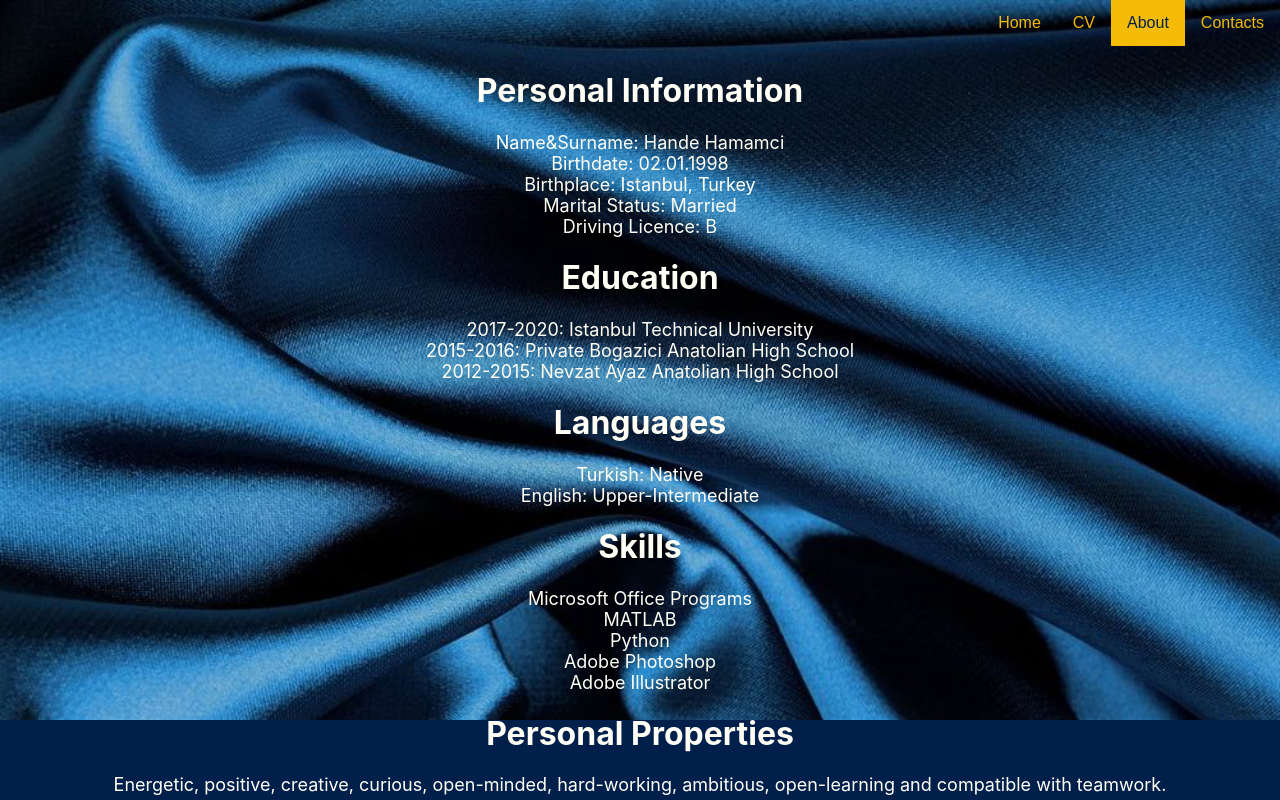
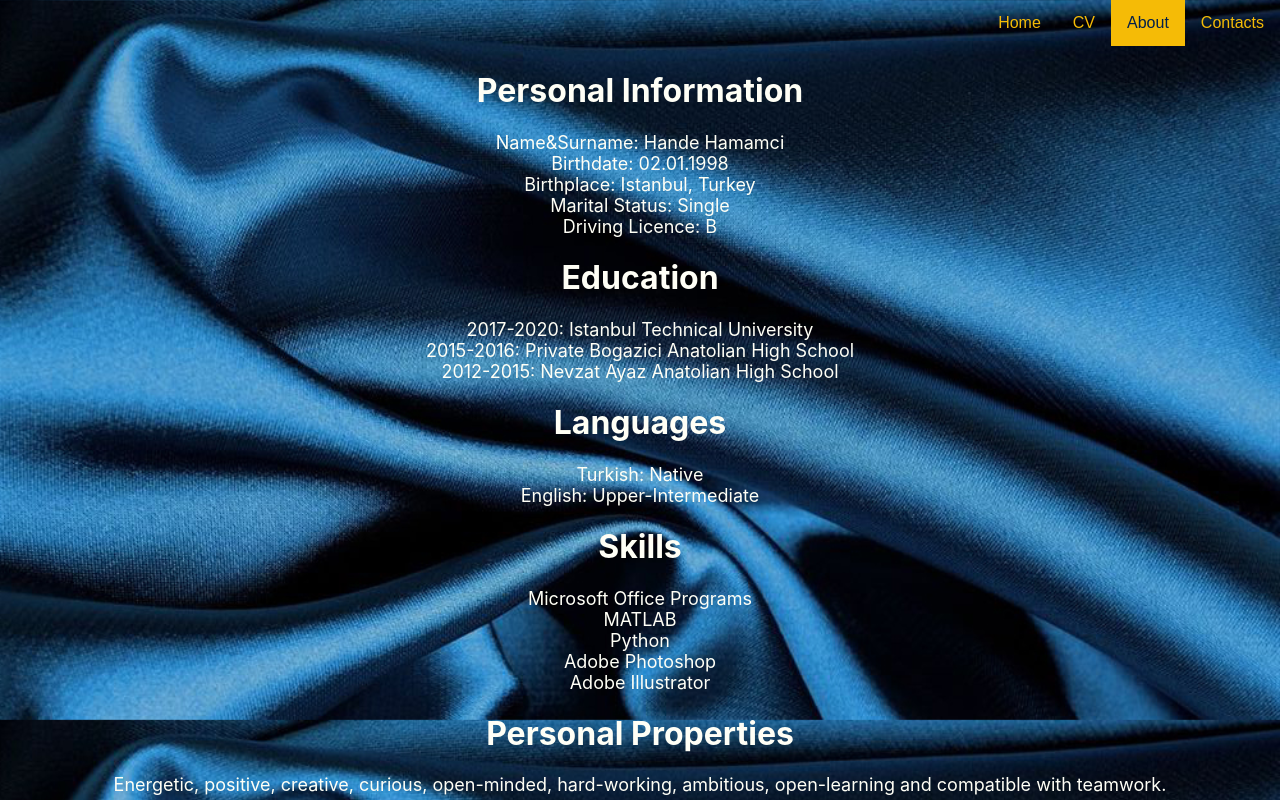
Before and after one commit to ismailnamdar/hande-portfolio, a React (Create React App) app: page /about in a window 1280 px wide. Shown: the top 800 px of the page. Built offline with nearby package versions, Linux system fonts and the light colour scheme.

Commit message:
fix(About): repeat background

```diff
--- a/src/pages/About.js
+++ b/src/pages/About.js
@@ -12,7 +12,7 @@ const StyledDiv = styled.div`
 	background: ${props => props.theme.thirdColor} url(${props => props.backgroundImageUrl});
 	background-color: ${props => props.theme.fourthColor};
   background-position: top right;
-  background-repeat: no-repeat;
+  background-repeat: repeat;
   background-size: 100%;
 `;
 const StyledH1 = styled.h1`
@@ -43,7 +43,7 @@ const About = () => {
 			<span>Name&Surname: Hande Hamamci</span>
 			<span>Birthdate: 02.01.1998</span>
 			<span>Birthplace: Istanbul, Turkey</span>
-			<span>Marital Status: Married</span>
+			<span>Marital Status: Single</span>
 			<span>Driving Licence: B</span>
 		</StyledList>
 		<StyledH1>Education</StyledH1>
```
